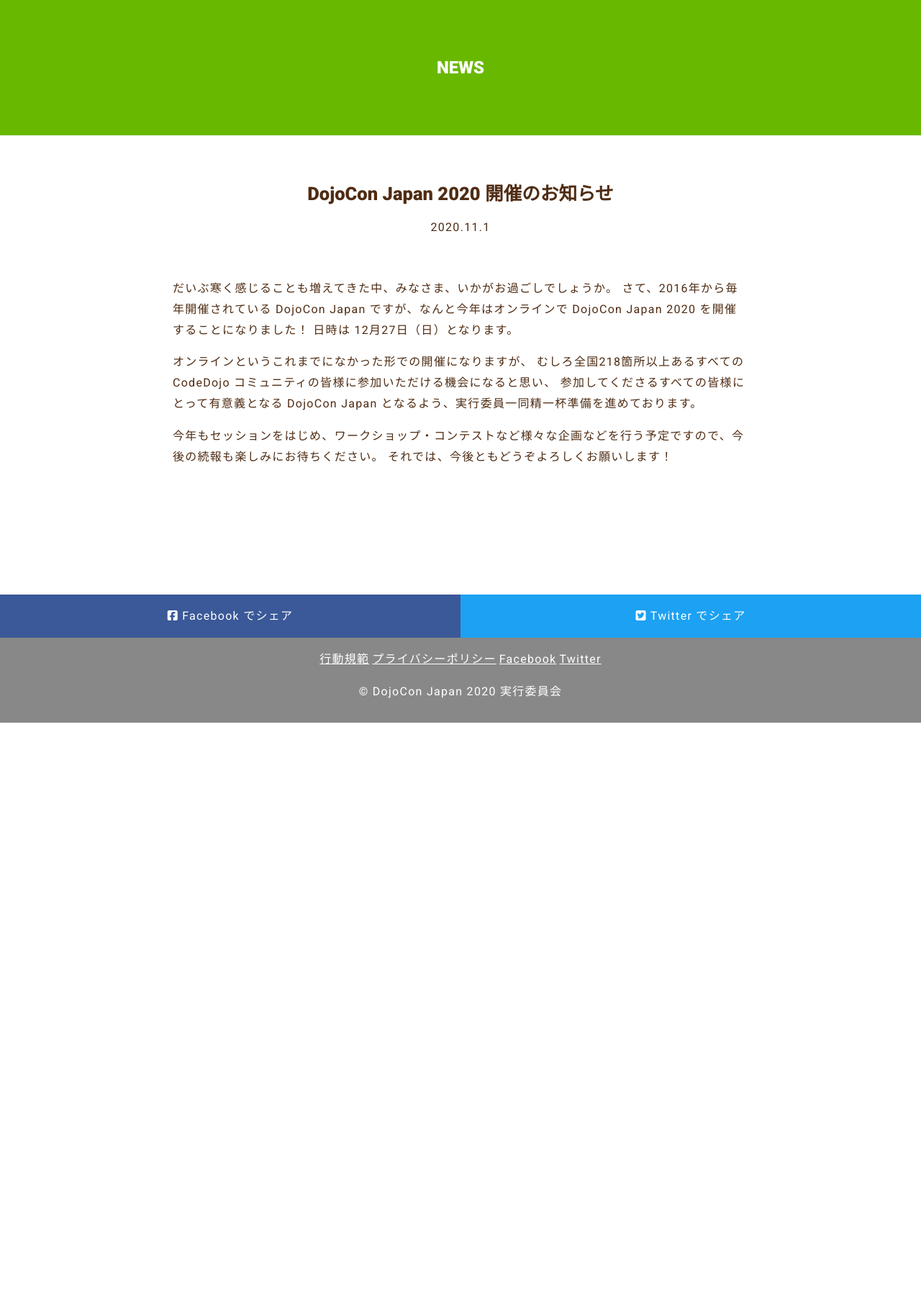
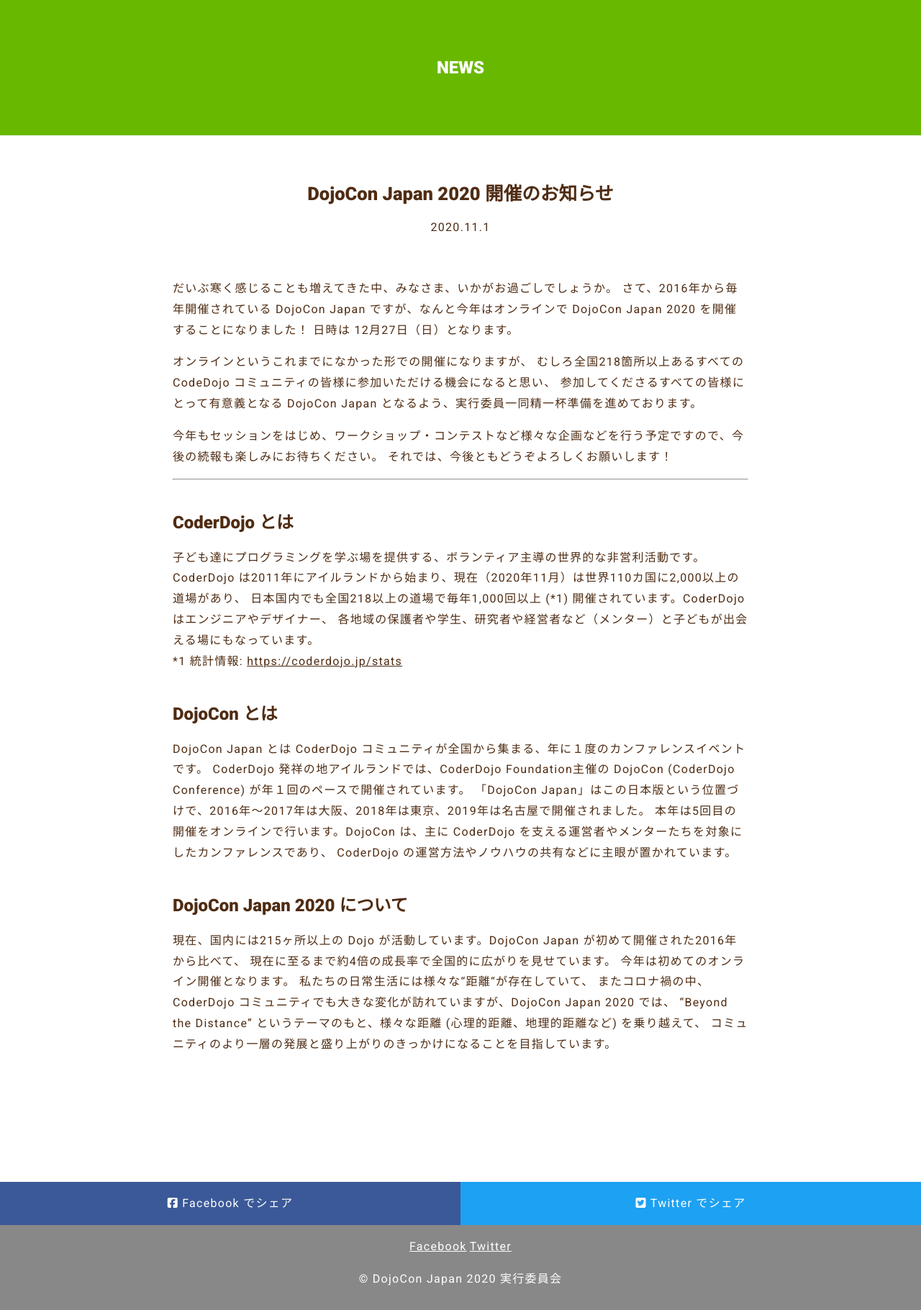
Before and after one commit to coderdojo-japan/dojocon2020.coderdojo.jp, a Jekyll site: the page built from _posts/2020-11-1-announcement-of-dojocon-japan-2020.md, in a window 1280 px wide. Shown: the whole page at 72% size. Built offline with Jekyll 4.4.1, drawn with Linux system fonts in a browser that asks for light colours; nearby versions of some CDN libraries; some web fonts are replaced; before the commit the page ends 1004 px from its top, so only the background shows below that.

Commit message:
各種細々とした修正
OGP, favicon, 開催のお知らせの手直し, permalink設定, そのほか余白の調整

```diff
--- a/_config.yml
+++ b/_config.yml
@@ -34,6 +34,13 @@
 plugins:
   - jekyll-feed
 
+defaults:
+  - scope:
+      path: ""
+      type: "posts"
+    values:
+      permalink: /:categories/:title.html
+
 # Exclude from processing.
 # The following items will not be processed, by default.
 # Any item listed under the `exclude:` key here will be automatically added to
--- a/_includes/footer.html
+++ b/_includes/footer.html
@@ -6,8 +6,8 @@
   </nav>
   <nav class="footer-menu">
     <ul class="footer-menu-list">
-      <li><a href="{{site.url}}/code-of-conduct">行動規範</a></li>
-      <li><a href="{{site.url}}/privacy">プライバシーポリシー</a></li>
+      <!-- <li><a href="{{site.url}}/code-of-conduct">行動規範</a></li> -->
+      <!-- <li><a href="{{site.url}}/privacy">プライバシーポリシー</a></li> -->
       <li><a href="https://www.facebook.com/dojoconjapan" target="_blank" rel="noopener">Facebook</a></li>
       <li><a href="https://twitter.com/DojoConJapan" target="_blank" rel="noopener">Twitter</a></li>
     </ul>
--- a/_layouts/default.html
+++ b/_layouts/default.html
@@ -6,10 +6,9 @@
 		<link rel="stylesheet" href="{{site.url}}/css/main.css" />
     <script src="https://kit.fontawesome.com/c6331cba56.js"></script>
     <meta name="viewport" content="width=device-width,initial-scale=1.0,minimum-scale=1.0">
-		<link rel="apple-touch-icon" type="image/png" href="{{site.url}}/img/favicon/apple-touch-icon-180x180.png">
-		<link rel="icon" type="image/png" href="{{site.url}}/img/favicon/icon-192x192.png">
+		<link rel="icon" type="image/png" href="{{site.url}}/img/favicon/logo.png">
 
-    <meta name="twitter:card" content="summary_large_image" />
+    <meta name="twitter:card" content="summary" />
     <meta name="twitter:site" content="@DojoConJapan" />
     <meta property="og:url" content="{{site.url}}{{page.url}}" />
 		{% if page.title %}
@@ -21,7 +20,7 @@
 		{% if page.thumbnail %}
 		<meta property="og:image" content="{{site.url}}/img/post/{{page.thumbnail}}" />
 		{% else %}
-		<meta property="og:image" content="{{site.url}}/img/main.png" />
+		<meta property="og:image" content="{{site.url}}/img/profile_a.png" />
 		{% endif %}
 
 		{% if page.url != "/" %}
--- a/_posts/2020-11-1-announcement-of-dojocon-japan-2020.md
+++ b/_posts/2020-11-1-announcement-of-dojocon-japan-2020.md
@@ -2,7 +2,8 @@
 layout: post
 title:  "DojoCon Japan 2020 開催のお知らせ"
 categories: news
-thumbnail: /img/cover_a.png
+thumbnail: profile_a.png
+permalink: /posts/1/
 ---
 
 だいぶ寒く感じることも増えてきた中、みなさま、いかがお過ごしでしょうか。
@@ -15,3 +16,28 @@
 
 今年もセッションをはじめ、ワークショップ・コンテストなど様々な企画などを行う予定ですので、今後の続報も楽しみにお待ちください。
 それでは、今後ともどうぞよろしくお願いします！
+
+---
+
+## CoderDojo とは
+子ども達にプログラミングを学ぶ場を提供する、ボランティア主導の世界的な非営利活動です。
+CoderDojo は2011年にアイルランドから始まり、現在（2020年11月）は世界110カ国に2,000以上の道場があり、
+日本国内でも全国218以上の道場で毎年1,000回以上 (*1) 開催されています。CoderDojo はエンジニアやデザイナー、
+各地域の保護者や学生、研究者や経営者など（メンター）と子どもが出会える場にもなっています。
+*1 統計情報: <https://coderdojo.jp/stats>
+
+## DojoCon とは
+DojoCon Japan とは CoderDojo コミュニティが全国から集まる、年に１度のカンファレンスイベントです。
+CoderDojo 発祥の地アイルランドでは、CoderDojo Foundation主催の DojoCon (CoderDojo Conference) が年１回のペースで開催されています。
+「DojoCon Japan」はこの日本版という位置づけで、2016年〜2017年は大阪、2018年は東京、2019年は名古屋で開催されました。
+本年は5回目の開催をオンラインで行います。DojoCon は、主に CoderDojo を支える運営者やメンターたちを対象にしたカンファレンスであり、
+CoderDojo の運営方法やノウハウの共有などに主眼が置かれています。
+
+## DojoCon Japan 2020 について
+現在、国内には215ヶ所以上の Dojo が活動しています。DojoCon Japan が初めて開催された2016年から比べて、
+現在に至るまで約4倍の成長率で全国的に広がりを見せています。
+今年は初めてのオンライン開催となります。
+私たちの日常生活には様々な“距離“が存在していて、
+またコロナ禍の中、 CoderDojo コミュニティでも大きな変化が訪れていますが、DojoCon Japan 2020 では、
+“Beyond the Distance” というテーマのもと、様々な距離 (心理的距離、地理的距離など) を乗り越えて、
+コミュニティのより一層の発展と盛り上がりのきっかけになることを目指しています。
--- a/_sass/_global.scss
+++ b/_sass/_global.scss
@@ -56,6 +56,7 @@
   @media screen and (max-width: 800px) {
     overflow-x: scroll;
     flex-wrap: nowrap !important;
+    margin: 0 1rem;
   }
 }
 
```
Also changed, not shown: favicon.ico (added), img/favicon/apple-touch-icon-180x180.png (deleted), img/favicon/icon-192x192.png (deleted), img/post/profile_a.png (renamed from img/profile_a.png).
